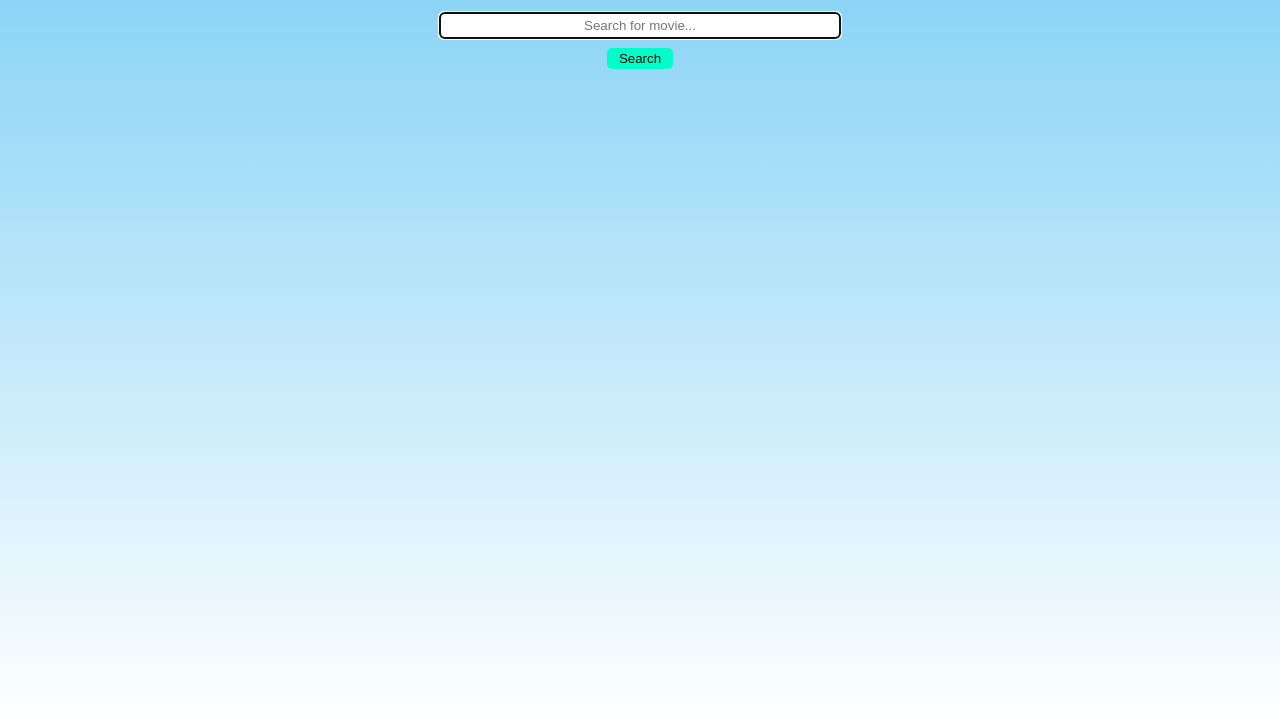
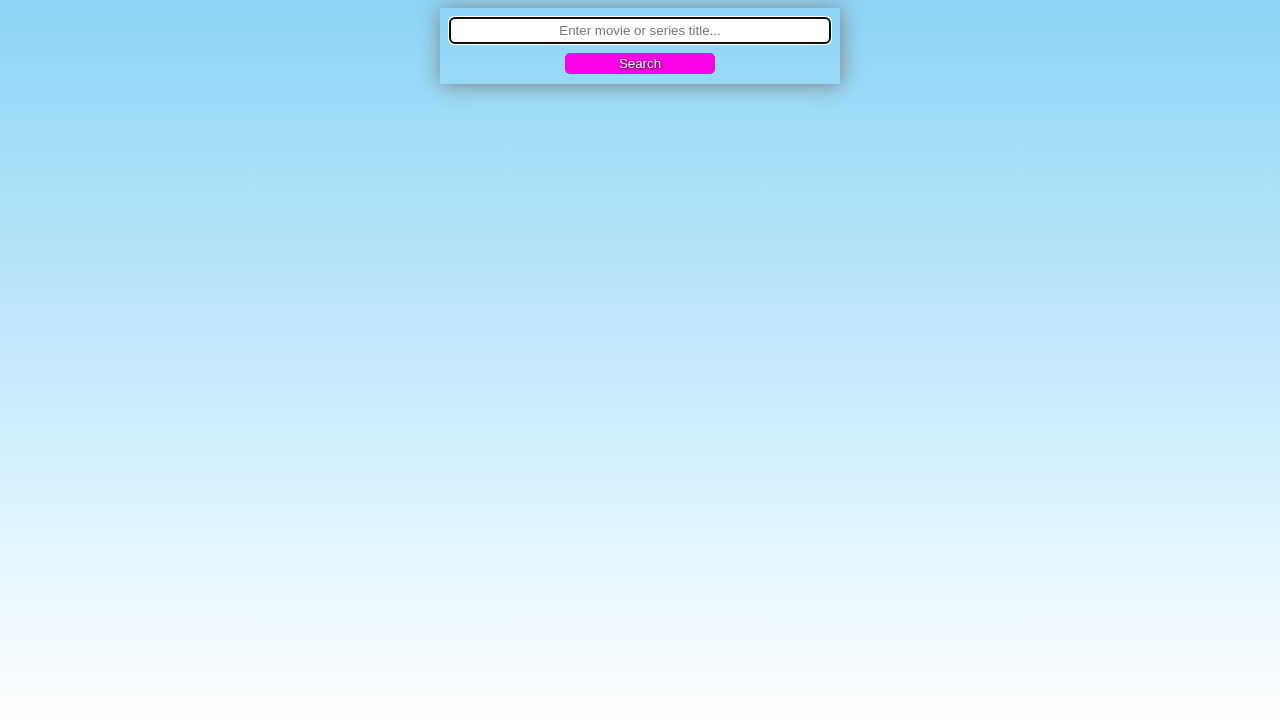
Before and after one commit to mreleftheros/movie-finder, a plain HTML site: page index.html in a window 1280 px wide. Shown: the part 77-800 px from the top of the page. Drawn offline with Linux system fonts and the light colour scheme.

Commit message:
Update UI

```diff
--- a/index.html
+++ b/index.html
@@ -18,11 +18,14 @@
   <main>
     <section class="search">
       <form id="searchForm" class="search__form" autocomplete="off">
-        <input type="text" class="search__form__input" name="search" placeholder="Search for movie..." autofocus>
+        <input type="text" class="search__form__input" name="search" placeholder="Enter movie or series title..." autofocus>
         <button class="btn search__form__btn" type="submit">Search</button>
       </form>
     </section>
 
+    <sections class="results">
+      <ul class="results__list"></ul>
+    </sections>
   </main>
   <script src="scripts/movies.js"></script>
 </body>
--- a/styles/_variables.scss
+++ b/styles/_variables.scss
@@ -1,3 +1,3 @@
 $basicTeal: rgba(0, 161, 235, 0.5);
 $grayFocus: rgba(68, 68, 68, 0.5);
-$greenish: rgb(0, 255, 200);
+$btnColor: rgb(252, 0, 231);
--- a/styles/style.scss
+++ b/styles/style.scss
@@ -29,16 +29,17 @@ body {
 }
 
 .search {
-  // background: red;
-  padding: 1rem;
+  padding: .5rem;
 
   &__form {
+    padding: 1rem;
     width: 80%;
     max-width: 40rem;
     margin: auto;
     display: flex;
     flex-direction: column;
     align-items: center;
+    box-shadow: 1px 1px 20px gray;
 
     &__input {
       align-self: stretch;
@@ -59,9 +60,12 @@ body {
 
     &__btn {
       border: none;
-      padding: .3rem 1.2rem;
+      min-width: 15rem;
+      color: #fff;
+      text-shadow: 1px 1px 3px #111;
+      padding: .3rem 1.6rem;
       border-radius: .5rem;
-      background: $greenish;
+      background: $btnColor;
       transition: transform .3s ease;
 
       &:hover {
```
Also changed, not shown: styles/style.css, 1 other file.
